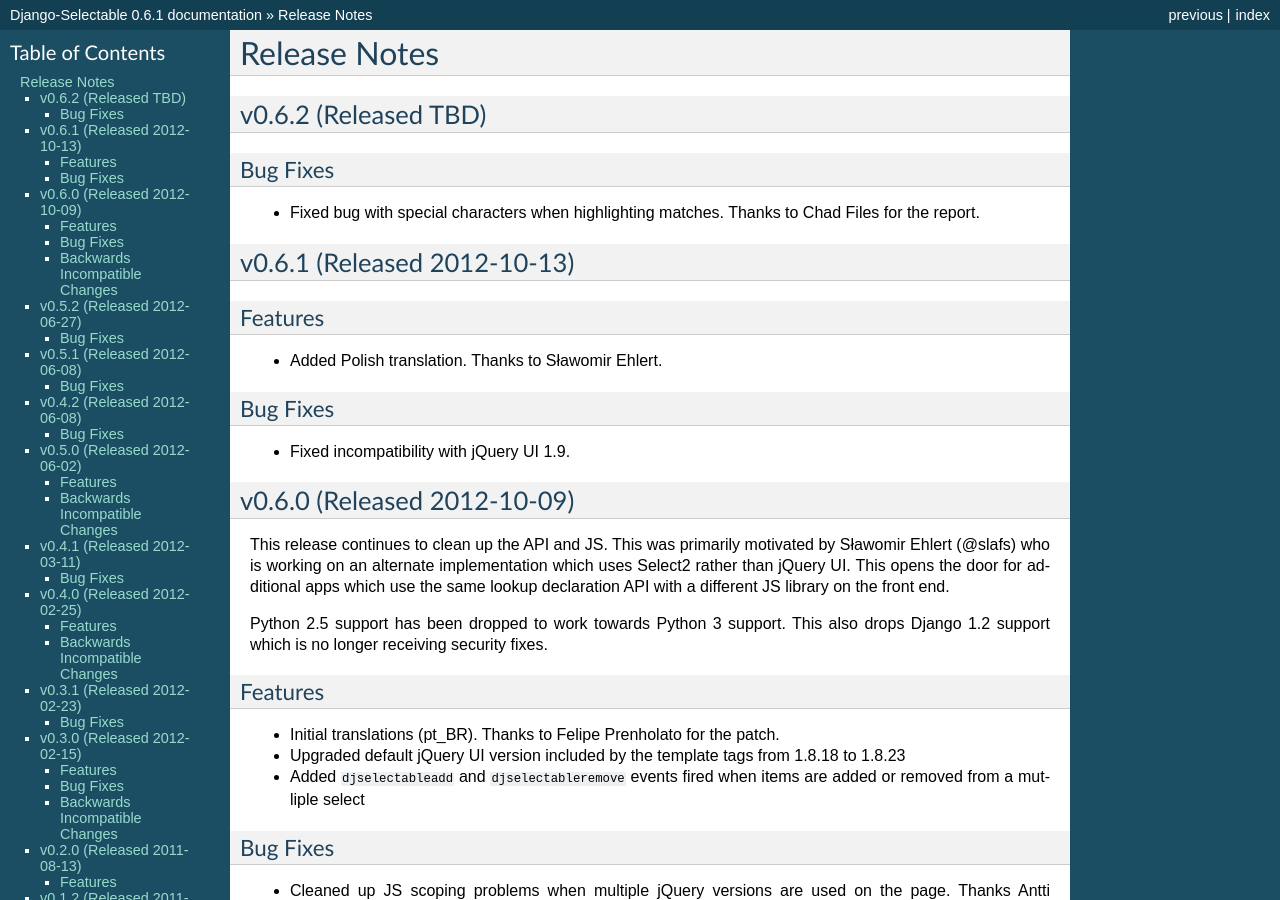
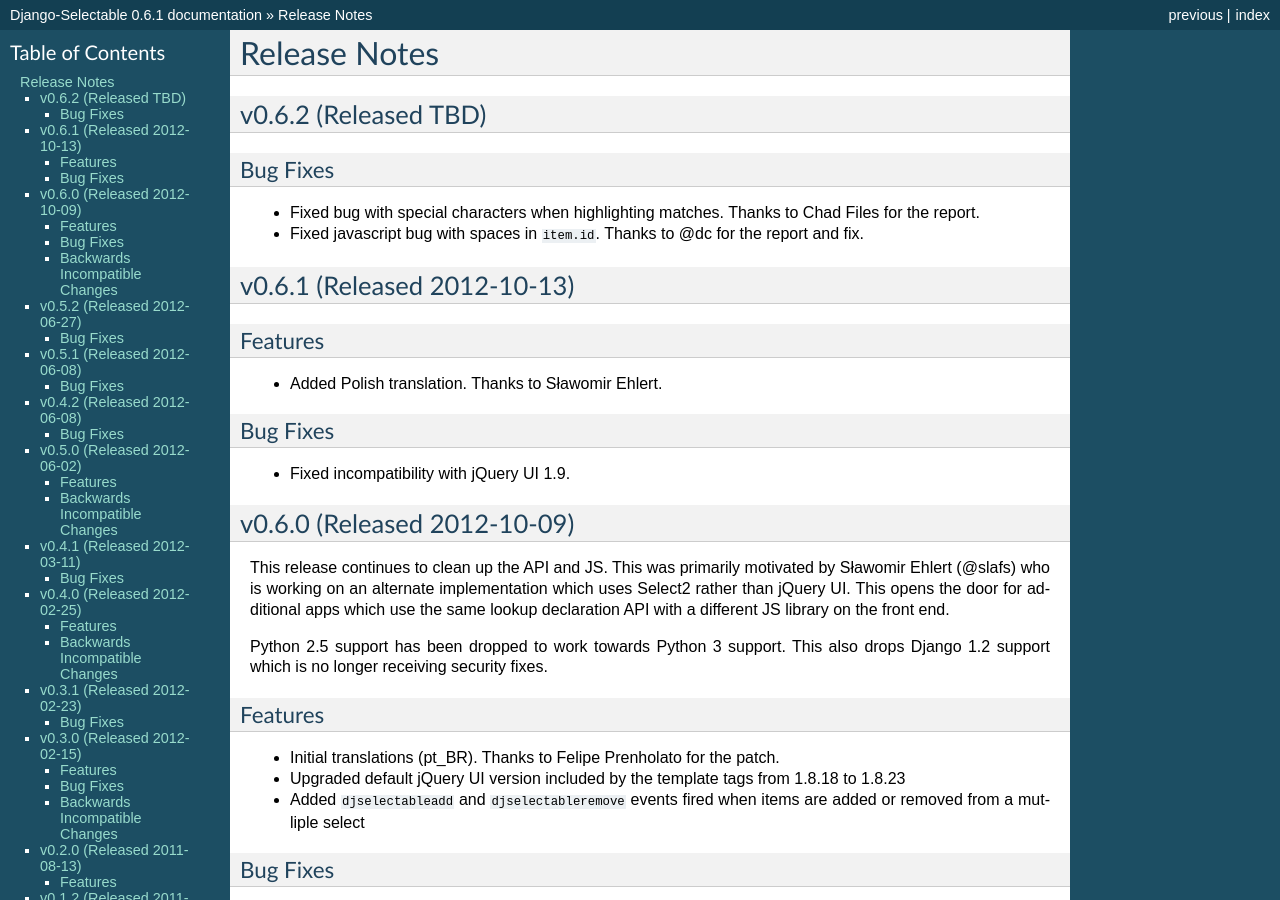
Before and after one commit to mlavin/django-selectable, a Sphinx documentation site: the page built from docs/releases.rst, in a window 1280 px wide and 900 px high. Built offline with Sphinx 7.4.7, drawn with Linux system fonts in a browser that asks for light colours.

Commit message:
Adding @dc as a contributor and release note for the bug fix.
--HG--
branch : stable

```diff
--- a/AUTHORS.txt
+++ b/AUTHORS.txt
@@ -4,6 +4,7 @@
 
 The following people who have contributed to django-selectable:
 
+@dc
 Colin Copeland
 Sławomir Ehlert
 Dan Poirier
--- a/docs/releases.rst
+++ b/docs/releases.rst
@@ -9,6 +9,7 @@
 _________________
 
 - Fixed bug with special characters when highlighting matches. Thanks to Chad Files for the report.
+- Fixed javascript bug with spaces in ``item.id``. Thanks to @dc for the report and fix.
 
 
 v0.6.1 (Released 2012-10-13)
```
